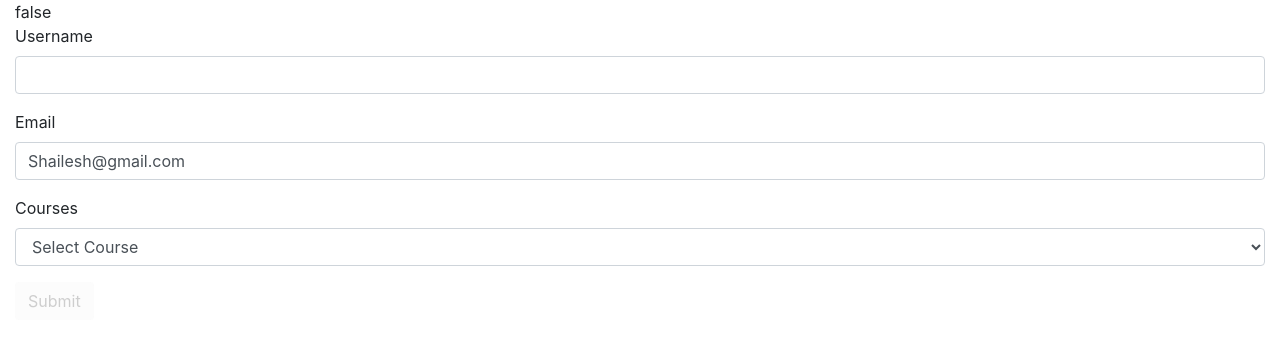
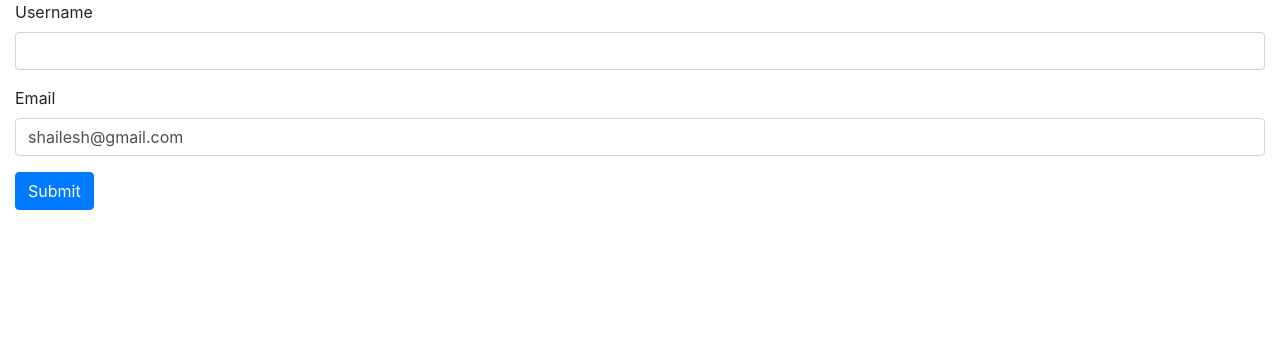
Before and after one commit to shai93/Angularbatch3, an Angular app: page / in a window 1280 px wide. Shown: the top 346 px of the page. Built offline with nearby package versions, Linux system fonts and the light colour scheme.

Commit message:
reactive forms, formgroup, formbuilder

```diff
--- a/src/app/app.component.html
+++ b/src/app/app.component.html
@@ -8,4 +8,6 @@
     This is App View(html) <b>{{childMessage}}</b>
 </p> -->
 
-<app-forms></app-forms>
+<!-- <app-forms></app-forms> -->
+<!-- <app-userform></app-userform> -->
+<app-customerform></app-customerform>
--- /dev/null
+++ b/src/app/customerform/customerform.component.html
@@ -0,0 +1,15 @@
+<div class="container-fluid">
+  <form [formGroup]="registrationForm">
+    <div class="form-group">
+      <label>Username</label>
+      <input [class.is-invalid]="username.touched && username.invalid"  type="text" formControlName="username"  class="form-control"/>
+      <small class="text-danger" *ngIf="username.touched && username.invalid">Username is required</small>
+    </div>
+
+    <div class="form-group">
+      <label>Email</label>
+      <input type="email" formControlName="email" class="form-control"/>
+    </div>
+    <button type="submit" class="btn btn-primary" >Submit</button>
+</form>
+</div>
--- /dev/null
+++ b/src/app/customerform/customerform.component.ts
@@ -0,0 +1,25 @@
+import { Component, OnInit } from '@angular/core';
+import {FormBuilder, Validators} from  '@angular/forms';
+@Component({
+  selector: 'app-customerform',
+  templateUrl: './customerform.component.html',
+  styleUrls: ['./customerform.component.scss']
+})
+export class CustomerformComponent implements OnInit {
+
+  constructor(private builder:FormBuilder) { }
+
+  get username(){
+    return this.registrationForm.get('username');
+  }
+
+  registrationForm = this.builder.group({
+    username:['', Validators.required],
+    email:['shailesh@gmail.com']
+  })
+  ngOnInit() {
+  }
+
+
+
+}
--- /dev/null
+++ b/src/app/userform/userform.component.html
@@ -0,0 +1,14 @@
+<div class="container-fluid">
+  <form [formGroup]="registrationForm">
+    <div class="form-group">
+      <label>Username</label>
+      <input type="text" formControlName="username"  class="form-control"/>
+    </div>
+
+    <div class="form-group">
+      <label>Email</label>
+      <input type="email" formControlName="email" class="form-control"/>
+    </div>
+    <button type="submit" class="btn btn-primary" >Submit</button>
+</form>
+</div>
--- /dev/null
+++ b/src/app/userform/userform.component.ts
@@ -0,0 +1,20 @@
+import { Component, OnInit } from '@angular/core';
+import {FormGroup, FormControl} from '@angular/forms'
+@Component({
+  selector: 'app-userform',
+  templateUrl: './userform.component.html',
+  styleUrls: ['./userform.component.scss']
+})
+export class UserformComponent implements OnInit {
+
+  constructor() { }
+
+  registrationForm = new FormGroup({
+    username:new FormControl('Shailesh'),
+    email: new FormControl('shailesh@gmail.com')
+  })
+
+  ngOnInit() {
+  }
+
+}
```
Also changed, not shown: src/app/app.module.ts (+8 -3 lines), src/app/customerform/customerform.component.scss (added), src/app/userform/userform.component.scss (added), 2 other files (tests, documents, lock files or other folders).
